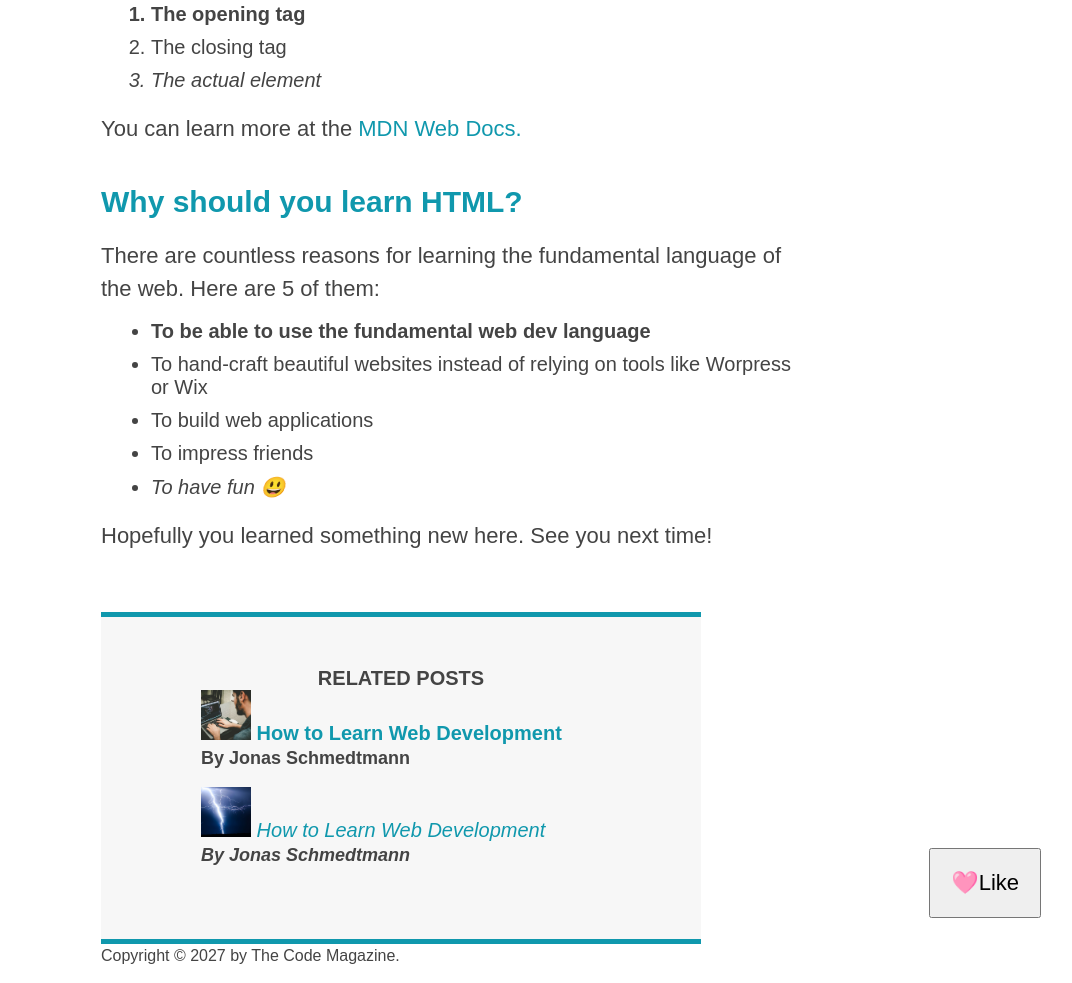
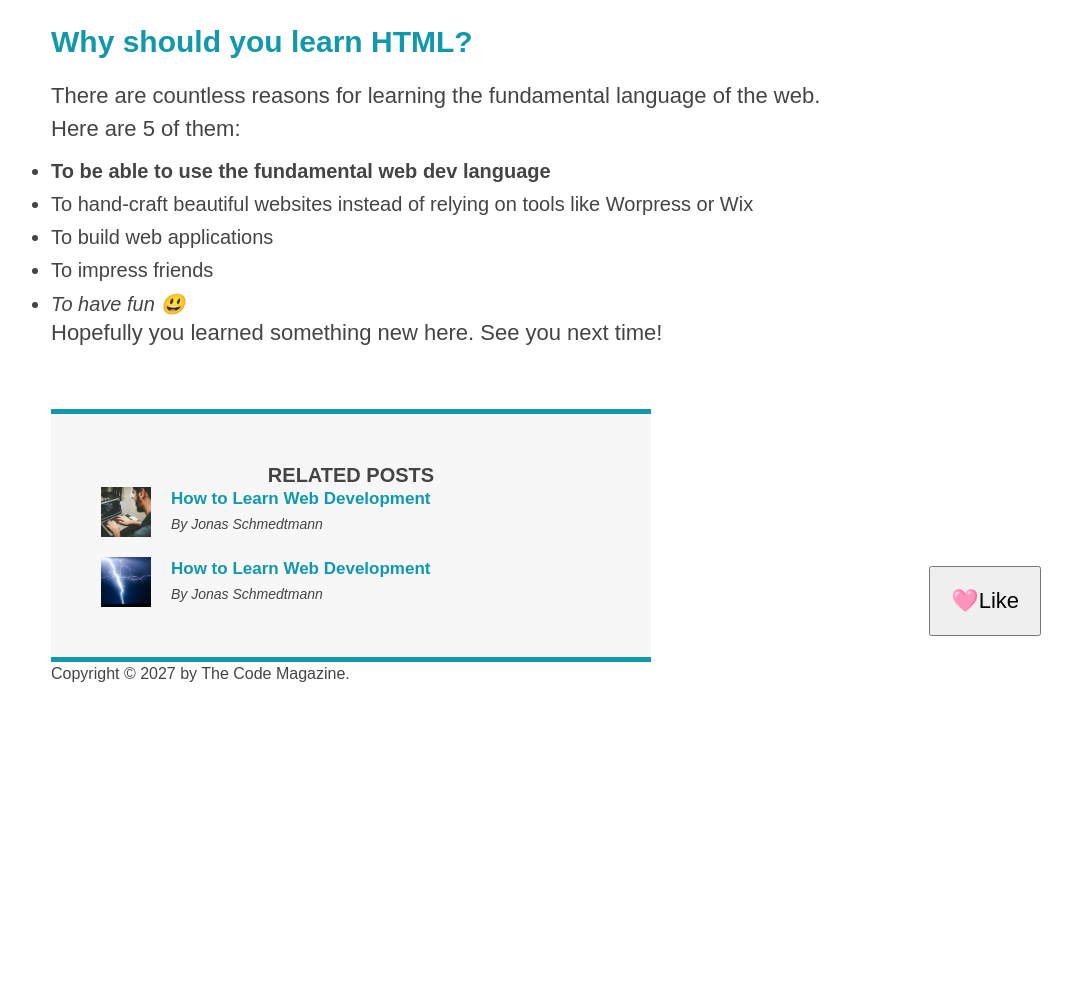
Before and after one commit to vanghuynh/css-post, a plain HTML site: page index.html in a window 1280 px wide. Shown: the part 1267-2250 px from the top of the page, without its empty margins (189-1261 px from the left). After the commit the page ends 1968 px from the top, so only its background shows below. Drawn offline with Linux system fonts and the light colour scheme.

Commit message:
flexbox layout

```diff
--- a/index.html
+++ b/index.html
@@ -22,6 +22,7 @@
         <header class="post-header">
           <h2>The Basic Language of the Web: HTML</h2>
 
+          <div class="author-box">
             <img
               src="./img/laura-jones.jpg"
               alt="Headshot of Laura Jones"
@@ -31,6 +32,7 @@
             <p id="author">
               Posted by <strong> Laura Jones </strong> on Monday, June 21st 2027
             </p>
+          </div>
 
           <img
             src="img/post-img.jpg"
@@ -103,25 +105,29 @@
       <aside>
         <h4><strong>Related posts</strong></h4>
         <ul class="related">
-          <li>
+          <li class="related-post">
             <img
               width="50"
               height="50"
               src="img/related-1.jpg"
               alt="Lightning"
             />
-            <a href="#">How to Learn Web Development</a>
+            <div>
+              <a class="related-link" href="#">How to Learn Web Development</a>
               <p class="related-author">By Jonas Schmedtmann</p>
+            </div>
           </li>
-          <li>
+          <li class="related-post">
             <img
               width="50"
               height="50"
               src="img/related-2.jpg"
               alt="Lightning"
             />
-            <a href="#">How to Learn Web Development</a>
+            <div>
+              <a class="related-link" href="#">How to Learn Web Development</a>
               <p class="related-author">By Jonas Schmedtmann</p>
+            </div>
           </li>
         </ul>
       </aside>
--- a/style.css
+++ b/style.css
@@ -10,22 +10,14 @@ body {
 }
 
 .container {
-  width: 700px;
-  /* margin-left: auto;
-  margin-right: auto; */
+  width: 800px;
   margin: 0 auto;
-  /* position: relative; */
 }
 
 .main-header {
   background-color: #f7f7f7;
-  /* padding: 20px;
-  padding-left: 40px;
-  padding-right: 40px; */
   padding: 20px 40px;
   margin-bottom: 60px;
-  /* height: 80px; */
-  /* never fix heigh of an element */
 }
 
 nav {
@@ -38,7 +30,7 @@ article {
 }
 
 .post-header {
-  margin-bottom: 40px;
+  /* margin-bottom: 40px; */
   /* position: relative; */
 }
 
@@ -91,8 +83,8 @@ p {
 
 ul,
 ol {
-  margin-left: 50px;
-  margin-bottom: 20px;
+  /* margin-left: 50px;
+  margin-bottom: 20px; */
 }
 
 li {
@@ -151,13 +143,6 @@ li:last-child {
   font-style: italic;
 }
 
-li:nth-child(even) {
-  /* color: red; */
-}
-
-article p:first-child {
-  /* color: red; */
-}
 /* This won't work, because it's not a direct child */
 article p:first-child {
   color: red;
@@ -195,7 +180,7 @@ nav a:link {
   padding: 20px;
   display: block; */
   margin-right: 30px;
-  margin-top: 10px;
+
   display: inline-block;
 }
 
@@ -204,23 +189,6 @@ nav a:link:last-child {
 }
 
 /* LVHA - link visited hover active */
-
-/* Resolving conflicts */
-#copyright {
-  /* color: red; */
-}
-
-.copyright {
-  /* color: blue; */
-}
-
-.text {
-  /* color: yellow; */
-}
-
-footer p {
-  /* color: green !important; */
-}
 
 button {
   font-size: 22px;
@@ -239,12 +207,8 @@ h1::first-letter {
   margin-right: 5px;
 }
 
-h3 + p::first-line {
-  /* color: red; */
-}
-
 h2 {
-  background-color: orange;
+  /* background-color: orange; */
   position: relative;
 }
 
@@ -260,3 +224,43 @@ h2::after {
   right: -20px;
   color: #000;
 }
+
+/* FLEXBOX */
+.main-header {
+  display: flex;
+  align-items: center;
+  justify-content: space-between;
+}
+.post-header {
+}
+.author-box {
+  display: flex;
+  align-items: center;
+  margin-bottom: 15px;
+}
+#author {
+  margin-bottom: 0;
+  margin-left: 15px;
+}
+
+.related-post {
+  display: flex;
+  align-items: center;
+  gap: 20px;
+  margin-bottom: 20px;
+}
+.related-link:link {
+  font-size: 17px;
+  font-weight: bold;
+  font-style: normal;
+  margin-bottom: 5px;
+  /* a is an inline element, must change to block */
+  display: block;
+}
+
+.related-author {
+  margin-bottom: 0;
+  font-size: 14px;
+  font-weight: normal;
+  font-style: italic;
+}
```
Lines whose indentation alone changed are shown as unchanged.
